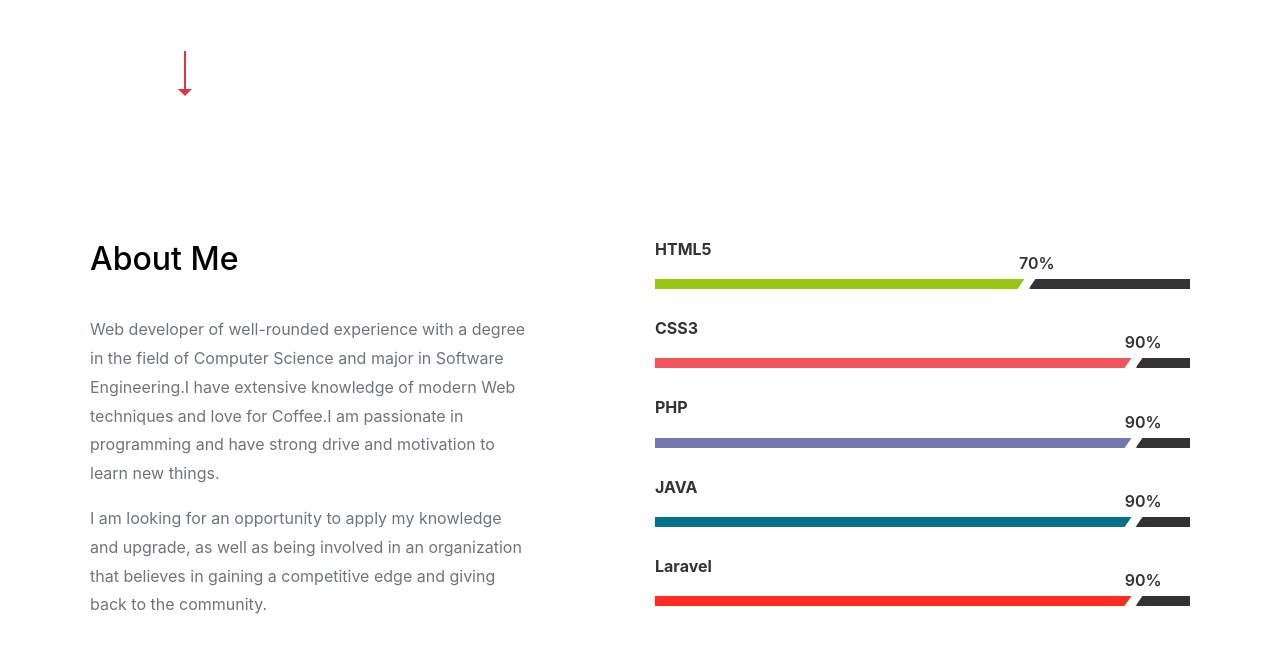
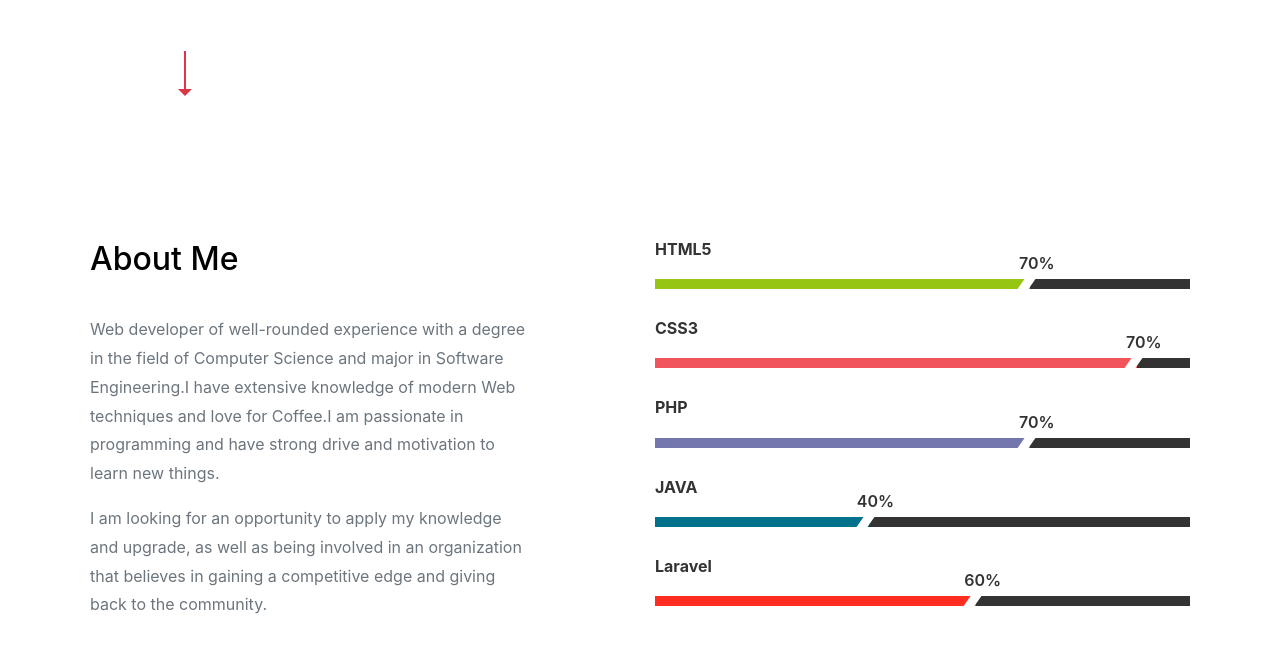
Before and after one commit to ashrafkamarudin/ashrafkamarudin.github.io, a plain HTML site: page index.html in a window 1280 px wide. Shown: the part 480-1132 px from the top of the page. Drawn offline with Linux system fonts and the light colour scheme.

Commit message:
Update index.html

```diff
--- a/index.html
+++ b/index.html
@@ -173,28 +173,28 @@
                         <h3 class="progress-title">CSS3</h3>
                         <div class="progress">
                             <div class="progress-bar" style="width:90%; background:#f2545b;">
-                                <div class="progress-value">90%</div>
+                                <div class="progress-value">70%</div>
                             </div>
 						</div>
 
 						<h3 class="progress-title">PHP</h3>
                         <div class="progress">
-                            <div class="progress-bar" style="width:90%; background:#7477ae;">
-                                <div class="progress-value">90%</div>
+                            <div class="progress-bar" style="width:70%; background:#7477ae;">
+                                <div class="progress-value">70%</div>
                             </div>
 						</div>
 
 						<h3 class="progress-title">JAVA</h3>
                         <div class="progress">
-                            <div class="progress-bar" style="width:90%; background:#00728b;">
-                                <div class="progress-value">90%</div>
+                            <div class="progress-bar" style="width:40%; background:#00728b;">
+                                <div class="progress-value">40%</div>
                             </div>
 						</div>
 
 						<h3 class="progress-title">Laravel</h3>
                         <div class="progress">
-                            <div class="progress-bar" style="width:90%; background:#ff2c21;">
-                                <div class="progress-value">90%</div>
+                            <div class="progress-bar" style="width:60%; background:#ff2c21;">
+                                <div class="progress-value">60%</div>
                             </div>
                         </div>
             </a>
```
